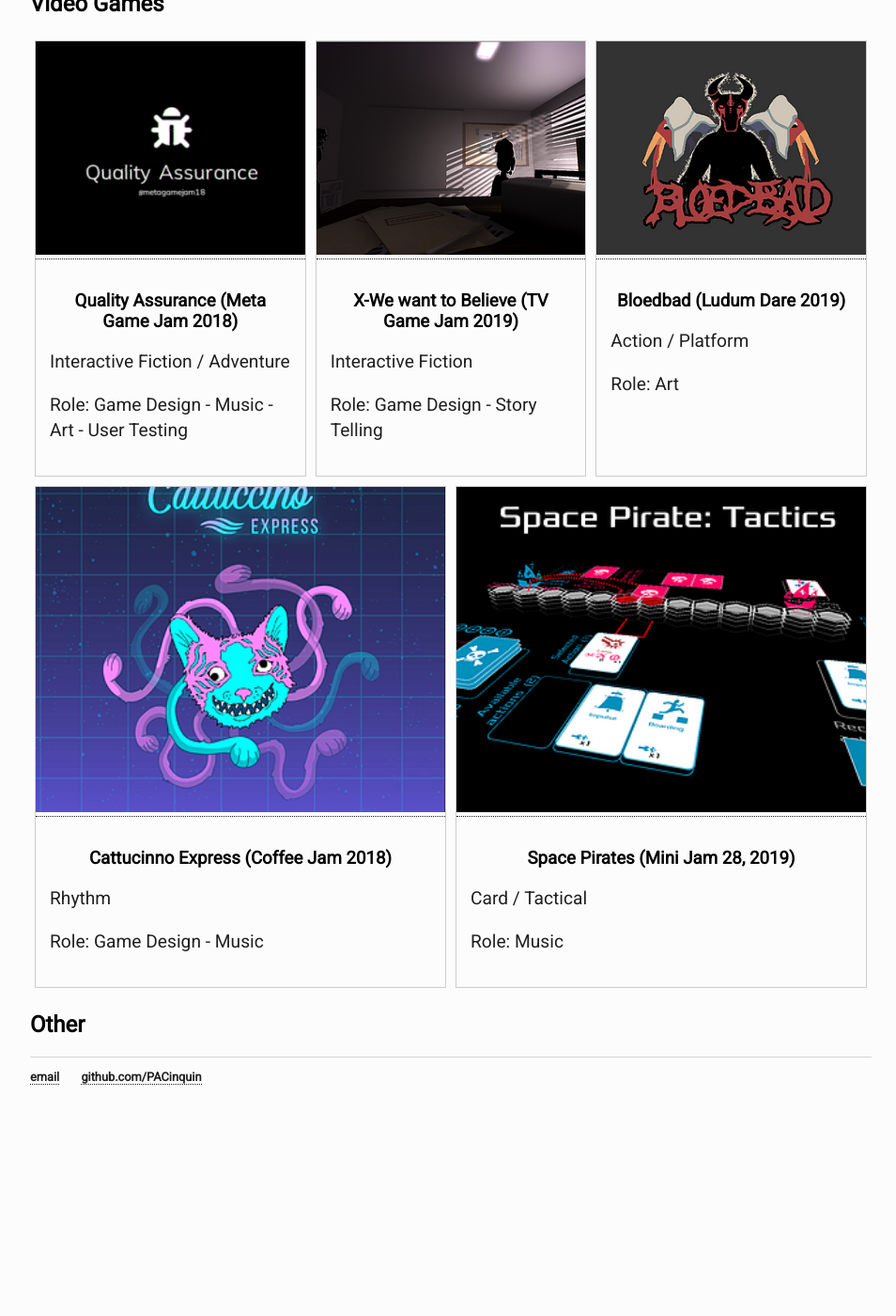
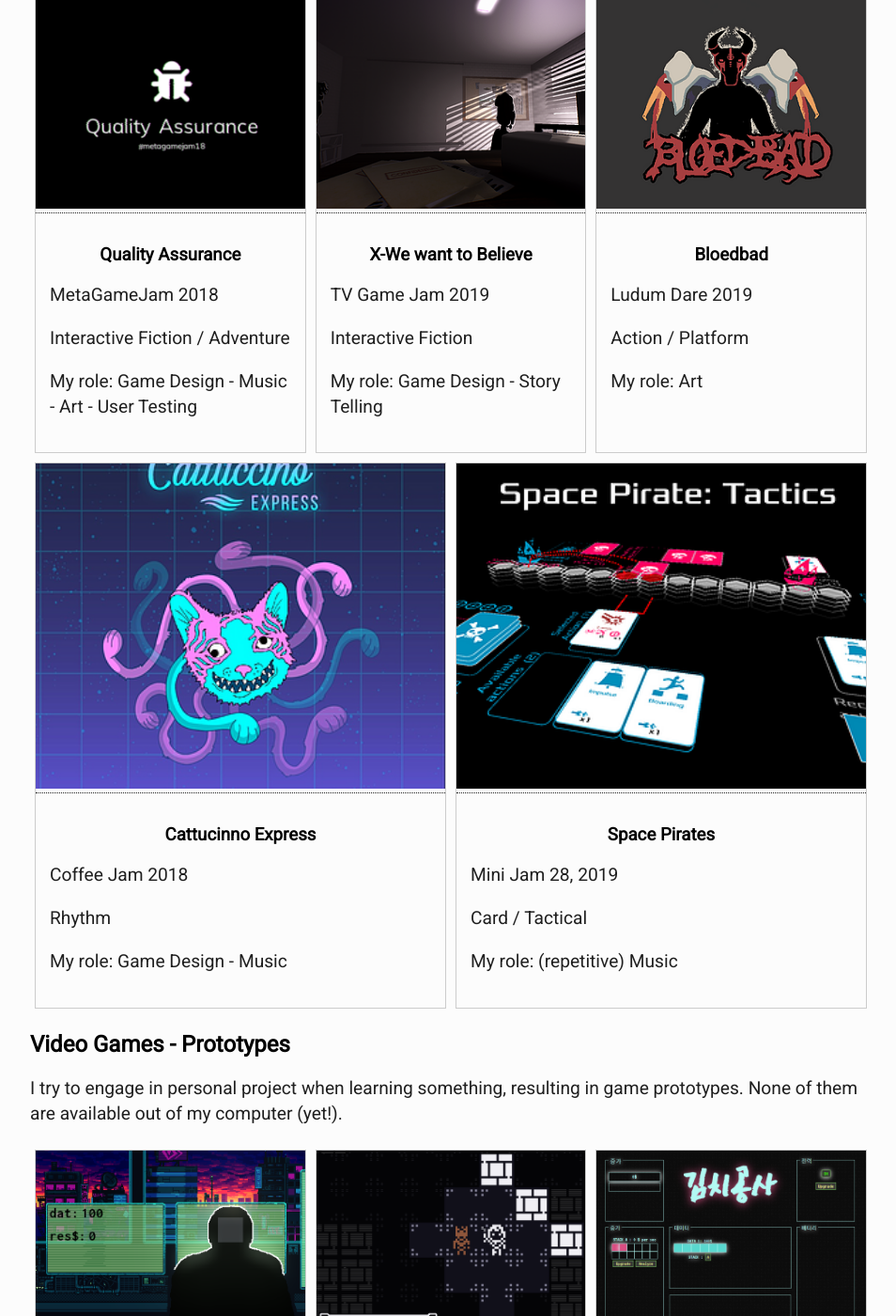
Before and after one commit to PACinquin/pacinquin.github.io, a Jekyll site: the page built from playthings.html, in a window 1280 px wide and 1400 px high, scrolled down 217 px. Shown: the whole window at 94% size, without its empty margins (160-1114 px from the left). Built offline with Jekyll 4.4.1, drawn with Linux system fonts in a browser that asks for light colours; before the commit the page ends 1430 px from its top, so only the background shows below that; some of the changed text lies outside the part shown.

Commit message:
big update of games stuff

```diff
--- a/_layouts/default.html
+++ b/_layouts/default.html
@@ -11,8 +11,8 @@
 	    		<ul>
 	        		<li><a href="/index.html">Home</a></li>
 		        	<li><a href="/research.html">Research</a></li>
-	        		<li><a href="/playthings.html">Playthings</a></li>
-	        		<li><a href="/other.html">Other Projects</a></li>
+	        		<li><a href="/playthings.html">Games</a></li>
+	        		<li><a href="">WIP</a></li>
 	    		</ul>
 			</nav>
 			<div class="container">
--- a/playthings.html
+++ b/playthings.html
@@ -1,20 +1,20 @@
 ---
 layout: default
-title: PAC website - Playthings
+title: PAC website - Games
 ---
 <div class="blurb">
-	<h1>Playthings I do</h1>
-	<p>Here is a place to talk about all the things I'm doing that are related to playful or gameful design</p>
-	<h2>Video Games</h2>
+	<h1>Video Games - Finished projects</h1>
+	<p>Here you can find about all the things that are related to playful or gameful things I worked on.</p>
 	<div class="meta_gallery">
 	<div class="gallery">
   		<a target="_blank" href="https://solroo.itch.io/mgj18-qa">
     	<img src="img/QA.png" alt="Screenshot from the game Quality Assurance">
   		</a>
   		<div class="desc">
-  			<h3>Quality Assurance (Meta Game Jam 2018)</h3>
+  			<h3>Quality Assurance</h3>
+  			<p>MetaGameJam 2018</p>
   			<p>Interactive Fiction / Adventure</p>
-  			<p>Role: Game Design - Music - Art - User Testing</p>
+  			<p>My role: Game Design - Music - Art - User Testing</p>
   		</div>
 	</div>
 
@@ -23,9 +23,10 @@ title: PAC website - Playthings
     	<img src="img/Xfile.png" alt="Screenshot from the game We want to believe">
   		</a>
   		<div class="desc">
-  			<h3>X-We want to Believe (TV Game Jam 2019)</h3>
+  			<h3>X-We want to Believe</h3>
+  			<p>TV Game Jam 2019</p>
   			<p>Interactive Fiction</p>
-  			<p>Role: Game Design - Story Telling</p>
+  			<p>My role: Game Design - Story Telling</p>
   		</div>
 	</div>
 
@@ -34,9 +35,10 @@ title: PAC website - Playthings
     	<img src="img/bloed.png" alt="Bloedbad cover">
   		</a>
   		<div class="desc">
-  			<h3>Bloedbad (Ludum Dare 2019)</h3>
+  			<h3>Bloedbad</h3>
+  			<p>Ludum Dare 2019</p>
   			<p>Action / Platform</p>
-  			<p>Role: Art</p>
+  			<p>My role: Art</p>
   		</div>
 	</div>
 	</div>
@@ -46,9 +48,10 @@ title: PAC website - Playthings
     	<img src="img/cat.png" alt="Cattucino cover">
   		</a>
   		<div class="desc">
-  			<h3>Cattucinno Express (Coffee Jam 2018)</h3>
+  			<h3>Cattucinno Express</h3>
+  			<p>Coffee Jam 2018</p>
   			<p>Rhythm</p>
-  			<p>Role: Game Design - Music</p>
+  			<p>My role: Game Design - Music</p>
   		</div>
 	</div>
 	<div class="gallery">
@@ -56,13 +59,48 @@ title: PAC website - Playthings
     	<img src="img/space-pirate.png" alt="Space Pirate cover">
   		</a>
   		<div class="desc">
-  			<h3>Space Pirates (Mini Jam 28, 2019)</h3>
+  			<h3>Space Pirates</h3>
+  			<p>Mini Jam 28, 2019<p>
   			<p>Card / Tactical</p>
-  			<p>Role: Music</p>
+  			<p>My role: (repetitive) Music</p>
   		</div>
 	</div>
 	</div>
 
-	<h2>Other</h2>
+	<h2>Video Games - Prototypes</h2>
+	<p>I try to engage in personal project when learning something, resulting in game prototypes. None of them are available out of my computer (yet!).</p>
+	<div class="meta_gallery">
+	<div class="gallery">
+    	<img src="img/lain2.png" alt="Screenshot of the game Lain.">
+
+  		<div class="desc">
+  			<h3>LA 1n</h3>
+  			<p>Cyberpunk Idle Game</p>
+  			<p>Purpose : Learning Godot Engine 3</p>
+  		</div>
+	</div>
+
+	<div class="gallery">
+
+    	<img src="img/folktale.png" alt="Screenshot of the game Folktale.">
+
+  		<div class="desc">
+  			<h3>FolkTale</h3>
+  			<p>Rogue-Like</p>
+  			<p>Purpose : Learning Pygame/Python 3</p>
+  		</div>
+	</div>
+
+	<div class="gallery">
+
+    	<img src="img/kimco_small.png" alt="Screenshot of the game Kimco">
+
+  		<div class="desc">
+  			<h3>Kimco</h3>
+  			<p>Narrative Idle Game (Web)</p>
+  			<p>Purpose : Explore Idle Game Design</p>
+  		</div>
+	</div>
+	</div>
 
 </div><!-- /.blurb -->
```
Also changed, not shown: other.html (+25 -1 lines), img/Folktale.png (added), img/kimco.PNG (added), img/kimco_small.png (added), img/lain.PNG (added), img/lain2.png (added).
